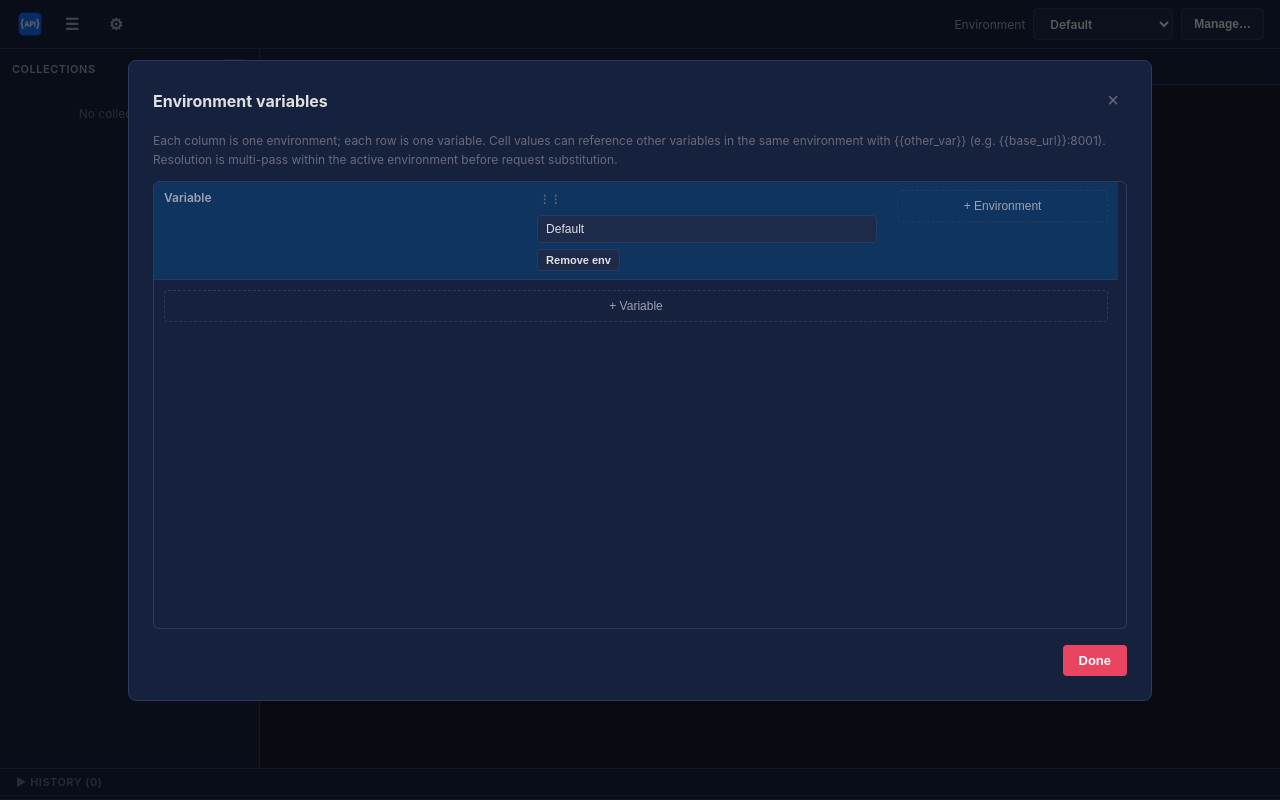
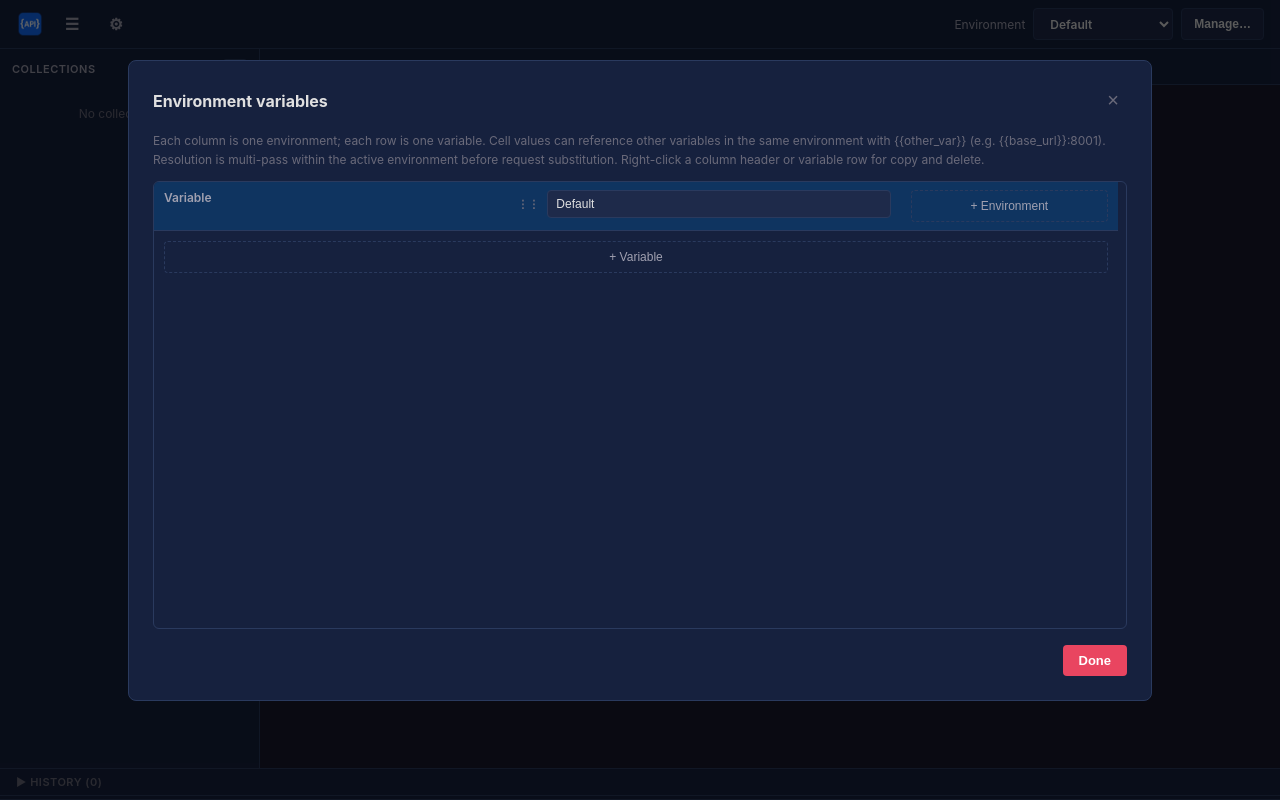
Before and after one commit to stolenzc/APILite, a React (Vite) app in the folder frontend/: page / in a window 1280 px wide. Both pictures are taken after a click on the button "Manage…". Built offline with nearby package versions, Linux system fonts and the light colour scheme; the HTML template or start-up script is replaced by a standard one.

Commit message:
feat(env): add context menu for environment variables and columns with duplicate and delete options

```diff
--- a/frontend/src/components/EnvironmentModal.tsx
+++ b/frontend/src/components/EnvironmentModal.tsx
@@ -1,4 +1,4 @@
-import { useEffect, useState, useCallback } from 'react';
+import { useEffect, useState, useCallback, useRef } from 'react';
 import { useEnvironmentStore } from '../store/useEnvironmentStore';
 import { t } from '../i18n';
 import { useModalOverlayDismiss } from '../utils/modalOverlayDismiss';
@@ -135,6 +135,70 @@ function focusEnvInput(e: React.MouseEvent<HTMLInputElement>) {
   e.currentTarget.focus({ preventScroll: true });
 }
 
+type EnvCtxMenu =
+  | { kind: 'col'; id: string; x: number; y: number }
+  | { kind: 'row'; id: string; x: number; y: number };
+
+function EnvContextMenu({
+  menu,
+  canDeleteCol,
+  onClose,
+  onDuplicateCol,
+  onDeleteCol,
+  onDuplicateRow,
+  onDeleteRow,
+}: {
+  menu: EnvCtxMenu;
+  canDeleteCol: boolean;
+  onClose: () => void;
+  onDuplicateCol: (id: string) => void;
+  onDeleteCol: (id: string) => void;
+  onDuplicateRow: (id: string) => void;
+  onDeleteRow: (id: string) => void;
+}) {
+  const menuRef = useRef<HTMLDivElement>(null);
+
+  useEffect(() => {
+    const handler = (e: MouseEvent) => {
+      if (menuRef.current && !menuRef.current.contains(e.target as Node)) onClose();
+    };
+    document.addEventListener('mousedown', handler);
+    return () => document.removeEventListener('mousedown', handler);
+  }, [onClose]);
+
+  const run = (fn: () => void) => {
+    onClose();
+    fn();
+  };
+
+  const isCol = menu.kind === 'col';
+
+  return (
+    <div
+      ref={menuRef}
+      className="context-menu env-context-menu"
+      style={{ left: menu.x, top: menu.y }}
+      onContextMenu={(e) => e.preventDefault()}
+    >
+      <div
+        className="context-menu-item"
+        onClick={() => run(() => (isCol ? onDuplicateCol(menu.id) : onDuplicateRow(menu.id)))}
+      >
+        {t('collection.duplicate')}
+      </div>
+      <div
+        className={`context-menu-item${isCol && !canDeleteCol ? ' context-menu-item--disabled' : ''}`}
+        onClick={() => {
+          if (isCol && !canDeleteCol) return;
+          run(() => (isCol ? onDeleteCol(menu.id) : onDeleteRow(menu.id)));
+        }}
+      >
+        {t('collection.delete')}
+      </div>
+    </div>
+  );
+}
+
 export default function EnvironmentModal() {
   const {
     envModalOpen,
@@ -143,9 +207,11 @@ export default function EnvironmentModal() {
     variables,
     addEnvironmentColumn,
     removeEnvironmentColumn,
+    duplicateEnvironmentColumn,
     renameEnvironmentColumn,
     addVariableRow,
     removeVariableRow,
+    duplicateVariableRow,
     updateVariableKey,
     updateCell,
   } = useEnvironmentStore();
@@ -153,7 +219,14 @@ export default function EnvironmentModal() {
   const [rowDropId, setRowDropId] = useState<string | null>(null);
   const [colDropId, setColDropId] = useState<string | null>(null);
   const [isDragging, setIsDragging] = useState(false);
+  const [contextMenu, setContextMenu] = useState<EnvCtxMenu | null>(null);
   const overlayDismiss = useModalOverlayDismiss(() => setEnvModalOpen(false));
+
+  const openContextMenu = useCallback((e: React.MouseEvent, kind: 'col' | 'row', id: string) => {
+    e.preventDefault();
+    e.stopPropagation();
+    setContextMenu({ kind, id, x: e.clientX, y: e.clientY });
+  }, []);
 
   const syncDropHints = useCallback(() => {
     setIsDragging(envDrag !== null);
@@ -164,11 +237,14 @@ export default function EnvironmentModal() {
   useEffect(() => {
     if (!envModalOpen) return;
     const onKey = (e: KeyboardEvent) => {
-      if (e.key === 'Escape') setEnvModalOpen(false);
+      if (e.key === 'Escape') {
+        if (contextMenu) setContextMenu(null);
+        else setEnvModalOpen(false);
+      }
     };
     window.addEventListener('keydown', onKey);
     return () => window.removeEventListener('keydown', onKey);
-  }, [envModalOpen, setEnvModalOpen]);
+  }, [envModalOpen, setEnvModalOpen, contextMenu]);
 
   useEffect(() => {
     const onHover = () => syncDropHints();
@@ -182,6 +258,7 @@ export default function EnvironmentModal() {
       setIsDragging(false);
       setRowDropId(null);
       setColDropId(null);
+      setContextMenu(null);
     }
   }, [envModalOpen]);
 
@@ -198,7 +275,11 @@ export default function EnvironmentModal() {
             ×
           </button>
         </h3>
-        <p className="env-modal-hint">{t('env.modalHint')}</p>
+        <p className="env-modal-hint">
+          {t('env.modalHint')}
+          {' '}
+          {t('env.contextMenu')}
+        </p>
         <div className={`env-matrix-scroll${isDragging ? ' env-matrix-scroll--dragging' : ''}`}>
           <div className="env-matrix-scroll-inner">
           <table className="env-matrix-table">
@@ -210,6 +291,7 @@ export default function EnvironmentModal() {
                     key={col.id}
                     data-env-col-id={col.id}
                     className={colDropId === col.id ? 'env-col-drop-target' : undefined}
+                    onContextMenu={(e) => openContextMenu(e, 'col', col.id)}
                   >
                     <div className="env-matrix-col-head">
                       <span
@@ -226,14 +308,6 @@ export default function EnvironmentModal() {
                         onMouseDown={focusEnvInput}
                         style={inputStyle}
                       />
-                      <button
-                        type="button"
-                        className="btn btn-secondary env-col-delete"
-                        disabled={environments.length <= 1}
-                        onClick={() => removeEnvironmentColumn(col.id)}
-                      >
-                        {t('env.deleteCol')}
-                      </button>
                     </div>
                   </th>
                 ))}
@@ -250,6 +324,7 @@ export default function EnvironmentModal() {
                   key={row.id}
                   data-env-row-id={row.id}
                   className={rowDropId === row.id ? 'env-row-drop-target' : undefined}
+                  onContextMenu={(e) => openContextMenu(e, 'row', row.id)}
                 >
                   <td className="env-matrix-sticky-col">
                     <div className="env-matrix-row-head">
@@ -268,14 +343,6 @@ export default function EnvironmentModal() {
                         onMouseDown={focusEnvInput}
                         style={monoInputStyle}
                       />
-                      <button
-                        type="button"
-                        className="remove-btn"
-                        title={t('kv.remove')}
-                        onClick={() => removeVariableRow(row.id)}
-                      >
-                        ×
-                      </button>
                     </div>
                   </td>
                   {environments.map((col) => (
@@ -310,6 +377,17 @@ export default function EnvironmentModal() {
           </button>
         </div>
       </div>
+      {contextMenu && (
+        <EnvContextMenu
+          menu={contextMenu}
+          canDeleteCol={environments.length > 1}
+          onClose={() => setContextMenu(null)}
+          onDuplicateCol={duplicateEnvironmentColumn}
+          onDeleteCol={removeEnvironmentColumn}
+          onDuplicateRow={duplicateVariableRow}
+          onDeleteRow={removeVariableRow}
+        />
+      )}
     </div>
   );
 }
--- a/frontend/src/i18n.ts
+++ b/frontend/src/i18n.ts
@@ -39,7 +39,8 @@ const messages: Record<Locale, Record<string, string>> = {
     'env.addVarRow': '+ Variable',
     'env.dragRow': 'Drag to reorder variable',
     'env.dragCol': 'Drag to reorder environment',
-    'env.deleteCol': 'Remove env',
+    'env.contextMenu': 'Right-click a column header or variable row for copy and delete.',
+    'env.copySuffix': 'copy',
     'env.modalDone': 'Done',
     'env.unnamed': '(unnamed)',
     'kv.key': 'Key',
@@ -172,7 +173,8 @@ const messages: Record<Locale, Record<string, string>> = {
     'env.addVarRow': '+ 变量行',
     'env.dragRow': '拖动以排序变量',
     'env.dragCol': '拖动以排序环境',
-    'env.deleteCol': '删除环境',
+    'env.contextMenu': '在环境列标题或变量行上右键，可复制或删除。',
+    'env.copySuffix': '副本',
     'env.modalDone': '完成',
     'env.unnamed': '（未命名）',
     'kv.key': '键',
--- a/frontend/src/index.css
+++ b/frontend/src/index.css
@@ -660,6 +660,20 @@ body {
   margin: 4px 0;
 }
 
+.context-menu-item--disabled {
+  opacity: 0.45;
+  cursor: not-allowed;
+}
+
+.context-menu-item--disabled:hover {
+  background: transparent;
+  color: inherit;
+}
+
+.env-context-menu {
+  z-index: 200;
+}
+
 /* Collection sidebar toggle */
 .sidebar-toggle {
   position: fixed;
@@ -1524,8 +1538,14 @@ body {
 }
 
 .env-matrix-col-head {
-  flex-direction: column;
+  flex-direction: row;
+  align-items: center;
   min-width: 140px;
+}
+
+.env-matrix-col-head input {
+  flex: 1;
+  min-width: 0;
 }
 
 .env-matrix-row-head {
@@ -1551,12 +1571,6 @@ body {
   cursor: grabbing;
 }
 
-.env-col-delete {
-  font-size: 11px !important;
-  padding: 4px 8px !important;
-  align-self: flex-start;
-}
-
 .env-matrix-add-col {
   background: var(--bg-secondary);
   vertical-align: middle;
--- a/frontend/src/store/useEnvironmentStore.ts
+++ b/frontend/src/store/useEnvironmentStore.ts
@@ -3,6 +3,7 @@ import { nanoid } from 'nanoid';
 import { invoke } from '@tauri-apps/api/core';
 import { isTauri } from '../tauri/setupMenu';
 import { resolveVariableMap } from '../utils/envInterpolation';
+import { t } from '../i18n';
 
 /** One column = one environment (e.g. Default, Staging). */
 export interface EnvColumn {
@@ -42,9 +43,11 @@ interface EnvironmentState {
   /** Alias of `addEnvironmentColumn` (legacy / external callers). */
   addEnvironment: () => void;
   removeEnvironmentColumn: (id: string) => void;
+  duplicateEnvironmentColumn: (id: string) => void;
   renameEnvironmentColumn: (id: string, name: string) => void;
   addVariableRow: () => void;
   removeVariableRow: (rowId: string) => void;
+  duplicateVariableRow: (rowId: string) => void;
   updateVariableKey: (rowId: string, key: string) => void;
   updateCell: (rowId: string, envId: string, value: string) => void;
   reorderVariableRows: (activeId: string, overId: string) => void;
@@ -74,9 +77,11 @@ function defaultState(): Omit<
   | 'addEnvironmentColumn'
   | 'addEnvironment'
   | 'removeEnvironmentColumn'
+  | 'duplicateEnvironmentColumn'
   | 'renameEnvironmentColumn'
   | 'addVariableRow'
   | 'removeVariableRow'
+  | 'duplicateVariableRow'
   | 'updateVariableKey'
   | 'updateCell'
   | 'reorderVariableRows'
@@ -99,9 +104,11 @@ function migrateV1(parsed: { environments?: LegacyEnv[]; activeEnvironmentId?: s
   | 'addEnvironmentColumn'
   | 'addEnvironment'
   | 'removeEnvironmentColumn'
+  | 'duplicateEnvironmentColumn'
   | 'renameEnvironmentColumn'
   | 'addVariableRow'
   | 'removeVariableRow'
+  | 'duplicateVariableRow'
   | 'updateVariableKey'
   | 'updateCell'
   | 'reorderVariableRows'
@@ -149,9 +156,11 @@ function parsePersistedV2(raw: string): Omit<
   | 'addEnvironmentColumn'
   | 'addEnvironment'
   | 'removeEnvironmentColumn'
+  | 'duplicateEnvironmentColumn'
   | 'renameEnvironmentColumn'
   | 'addVariableRow'
   | 'removeVariableRow'
+  | 'duplicateVariableRow'
   | 'updateVariableKey'
   | 'updateCell'
   | 'reorderVariableRows'
@@ -183,9 +192,11 @@ function load(): Omit<
   | 'addEnvironmentColumn'
   | 'addEnvironment'
   | 'removeEnvironmentColumn'
+  | 'duplicateEnvironmentColumn'
   | 'renameEnvironmentColumn'
   | 'addVariableRow'
   | 'removeVariableRow'
+  | 'duplicateVariableRow'
   | 'updateVariableKey'
   | 'updateCell'
   | 'reorderVariableRows'
@@ -287,6 +298,25 @@ export const useEnvironmentStore = create<EnvironmentState>((set, get) => {
         return next;
       }),
 
+    duplicateEnvironmentColumn: (id) =>
+      set((s) => {
+        const idx = s.environments.findIndex((e) => e.id === id);
+        if (idx === -1) return s;
+        const src = s.environments[idx];
+        const newId = nanoid();
+        const label = (src.name || 'Environment').trim() || 'Environment';
+        const col: EnvColumn = { id: newId, name: `${label} ${t('env.copySuffix')}` };
+        const environments = [...s.environments];
+        environments.splice(idx + 1, 0, col);
+        const variables = s.variables.map((row) => ({
+          ...row,
+          valuesByEnvId: { ...row.valuesByEnvId, [newId]: row.valuesByEnvId[id] ?? '' },
+        }));
+        const next = { ...s, environments, variables, activeEnvironmentId: newId };
+        save(next);
+        return next;
+      }),
+
     renameEnvironmentColumn: (id, name) =>
       set((s) => {
         const environments = s.environments.map((e) =>
@@ -310,6 +340,23 @@ export const useEnvironmentStore = create<EnvironmentState>((set, get) => {
     removeVariableRow: (rowId) =>
       set((s) => {
         const next = { ...s, variables: s.variables.filter((r) => r.id !== rowId) };
+        save(next);
+        return next;
+      }),
+
+    duplicateVariableRow: (rowId) =>
+      set((s) => {
+        const idx = s.variables.findIndex((r) => r.id === rowId);
+        if (idx === -1) return s;
+        const src = s.variables[idx];
+        const row: EnvVariableRow = {
+          id: nanoid(),
+          key: src.key,
+          valuesByEnvId: { ...src.valuesByEnvId },
+        };
+        const variables = [...s.variables];
+        variables.splice(idx + 1, 0, row);
+        const next = { ...s, variables };
         save(next);
         return next;
       }),
```
